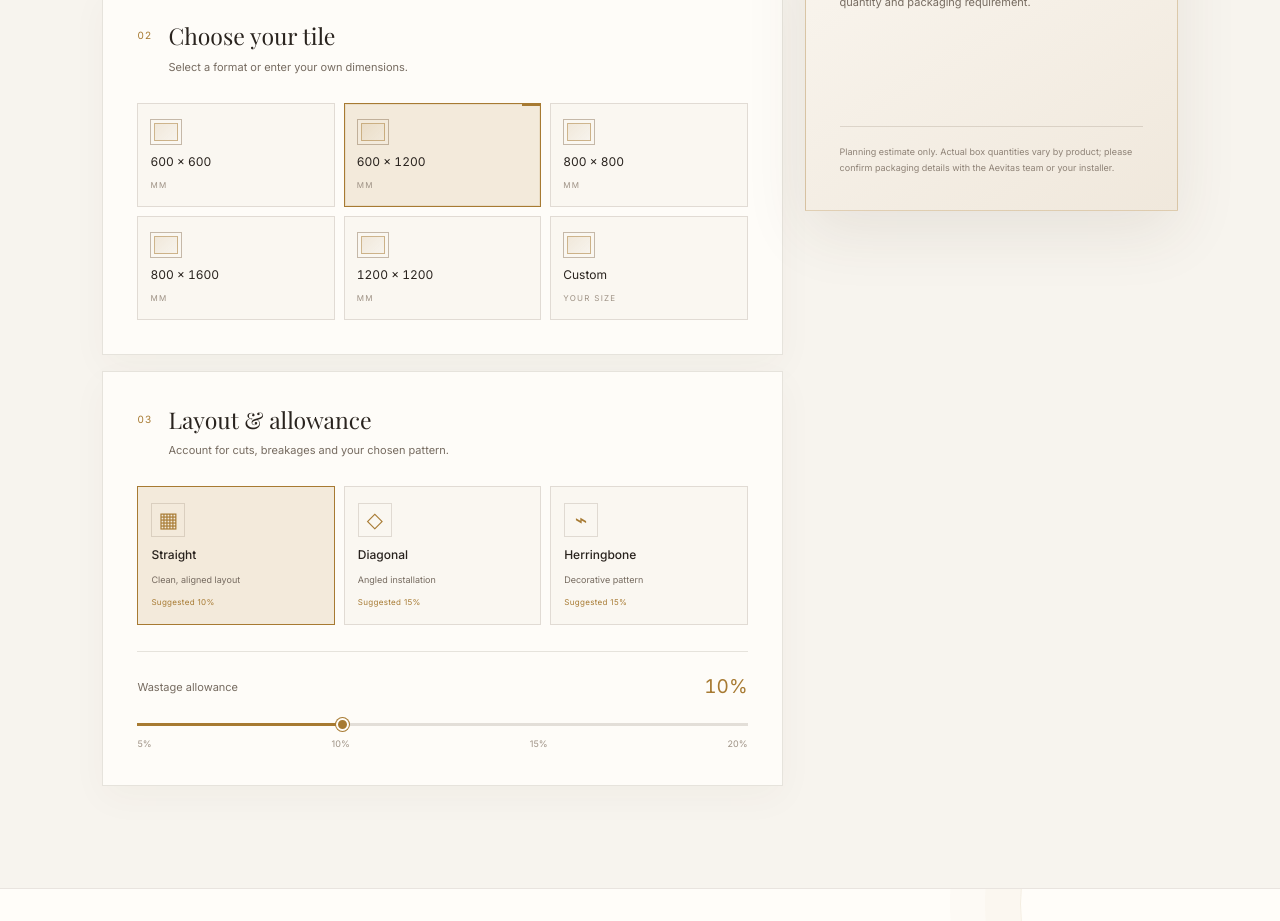
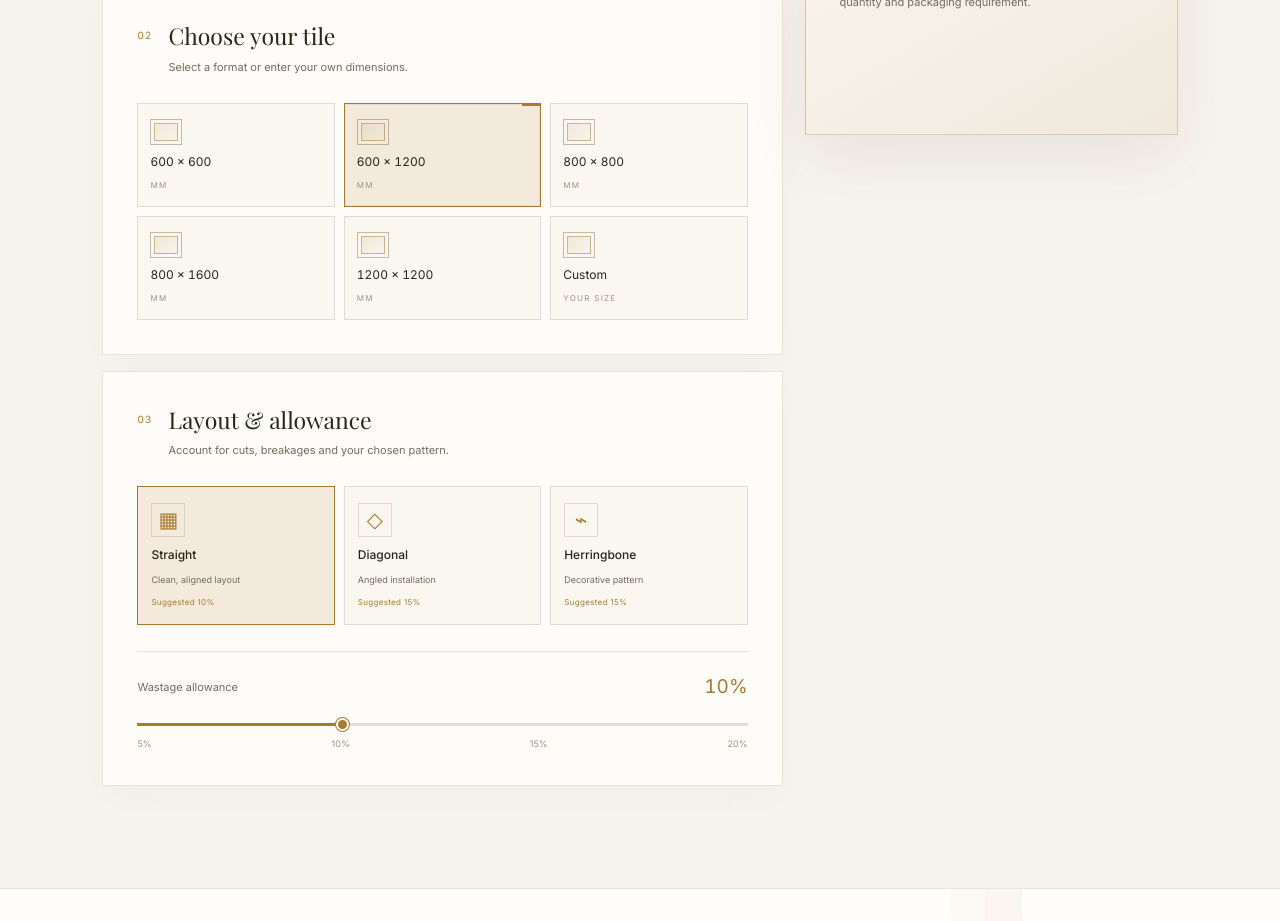
Before and after one commit to websiteespressomedia-dotcom/aev-new, a React (Vite) app in the folder frontend/: page /tile-calculator in a window 1280 px wide. Shown: the part 1280-2201 px from the top of the page. Built offline with nearby package versions, Linux system fonts and the light colour scheme; a web font is replaced by a local one.

Commit message:
Remove unnecessary context from TileCalculator page

```diff
--- a/frontend/src/components/calculator/TileCalculator.jsx
+++ b/frontend/src/components/calculator/TileCalculator.jsx
@@ -235,11 +235,11 @@ export default function TileCalculator() {
                     <span className="aev-result-box__icon" aria-hidden="true">▤</span>
                     <div><small>ESTIMATED PACKAGING</small><strong>{results.boxes.toLocaleString("en-IN")} <span>boxes</span></strong><p>Assuming {results.perBox} tiles per box</p></div>
                   </div>
-                  <div className="aev-result-coverage"><span>Coverage including full boxes</span><strong>{numberFormat(results.coverage, 2)} m²</strong></div>
+                  {/* <div className="aev-result-coverage"><span>Coverage including full boxes</span><strong>{numberFormat(results.coverage, 2)} m²</strong></div> */}
                 </motion.div>
               )}
             </AnimatePresence>
-            <div className="aev-result-footnote">Planning estimate only. Actual box quantities vary by product; please confirm packaging details with the Aevitas team or your installer.</div>
+            {/* <div className="aev-result-footnote">Planning estimate only. Actual box quantities vary by product; please confirm packaging details with the Aevitas team or your installer.</div> */}
           </motion.aside>
         </div>
       </section>
```
